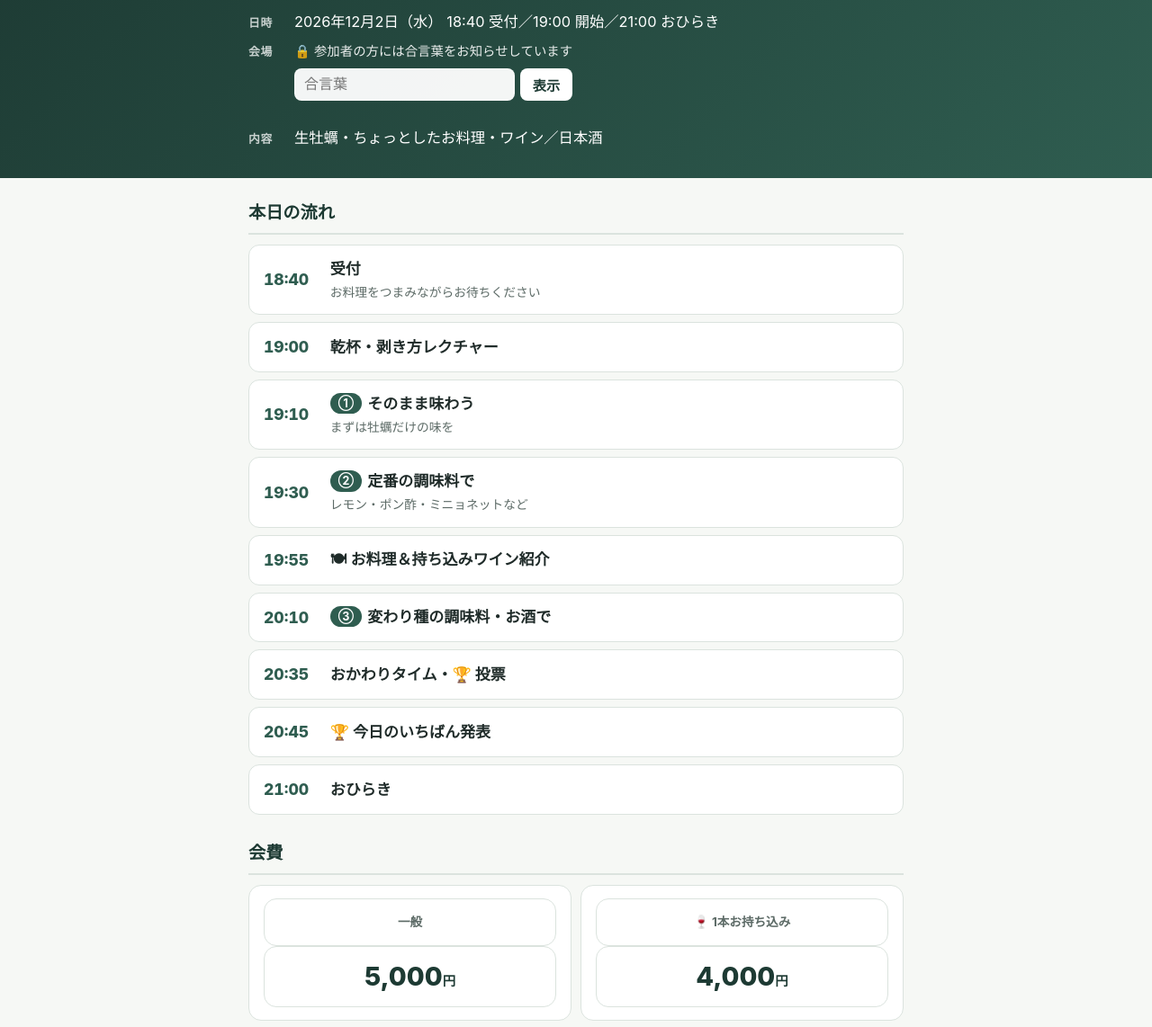
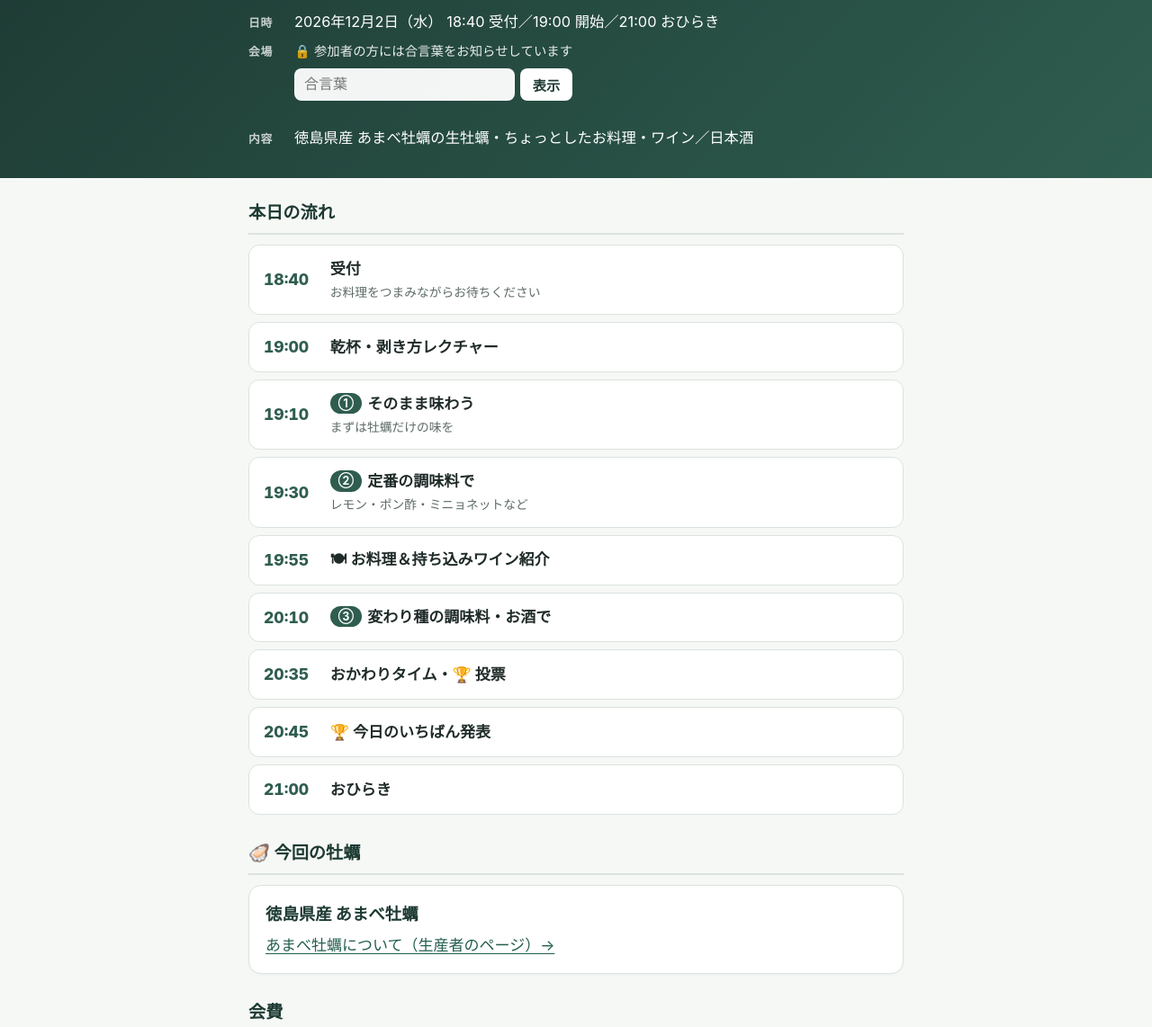
Before and after one commit to U1KURI/oyster-guide, a plain HTML site: page events/vol-0/index.html in a window 1280 px wide. Shown: the part 152-1294 px from the top of the page at 90% size. Drawn offline with Linux system fonts and the light colour scheme.

Commit message:
Name the oyster: Tokushima Amabe oysters
Adds a shared 'oyster' block (with a link to the producer page) to
event pages and mentions it on the top page, matching the co-host flyer.

Co-Authored-By: Claude Opus 5.5 <noreply@anthropic.com>
Claude-Session: https://claude.ai/code/session_01Ew2hSqbAt6QP5dtjMR1uHd

```diff
--- a/assets/presets.js
+++ b/assets/presets.js
@@ -33,6 +33,12 @@ window.FEES = {
 // Sections that are identical on every event page.
 // Put <section data-block="KEY"></section> in a page to insert one.
 window.BLOCKS = {
+  oyster:
+    '<h2>🦪 今回の牡蠣</h2><div class="card">' +
+    '<p style="margin:0;font-size:1.15rem;font-weight:800;color:var(--accent-2)">徳島県産 あまべ牡蠣</p>' +
+    '<p style="margin:.3rem 0 0"><a href="https://reblue-k.com/amabe-oyster/" target="_blank" rel="noopener">あまべ牡蠣について（生産者のページ）→</a></p>' +
+    '</div>',
+
   shuck:
     '<h2>🧤 牡蠣は自分で剥きます</h2><div class="card"><ul class="pts">' +
     '<li>ナイフ・手袋はご用意しています。最初に剥き方をご説明します。</li>' +
--- a/events/vol-0/index.html
+++ b/events/vol-0/index.html
@@ -21,7 +21,7 @@
   <ul class="facts">
     <li><b>日時</b><span data-fill="when"></span></li>
     <li><b>会場</b><span data-fill="where"></span></li>
-    <li><b>内容</b><span>生牡蠣・ちょっとしたお料理・ワイン／日本酒</span></li>
+    <li><b>内容</b><span>徳島県産 あまべ牡蠣の生牡蠣・ちょっとしたお料理・ワイン／日本酒</span></li>
   </ul>
 </div></header>
 
@@ -44,6 +44,7 @@
 </section>
 
 <!-- 共通パーツ（assets/presets.js） -->
+<section data-block="oyster"></section>
 <section data-block="fee" class="pre-only"></section>
 <section data-block="shuck"></section>
 <section data-block="memo"></section>
```
Also changed, not shown: index.html (+1 -0 lines).
